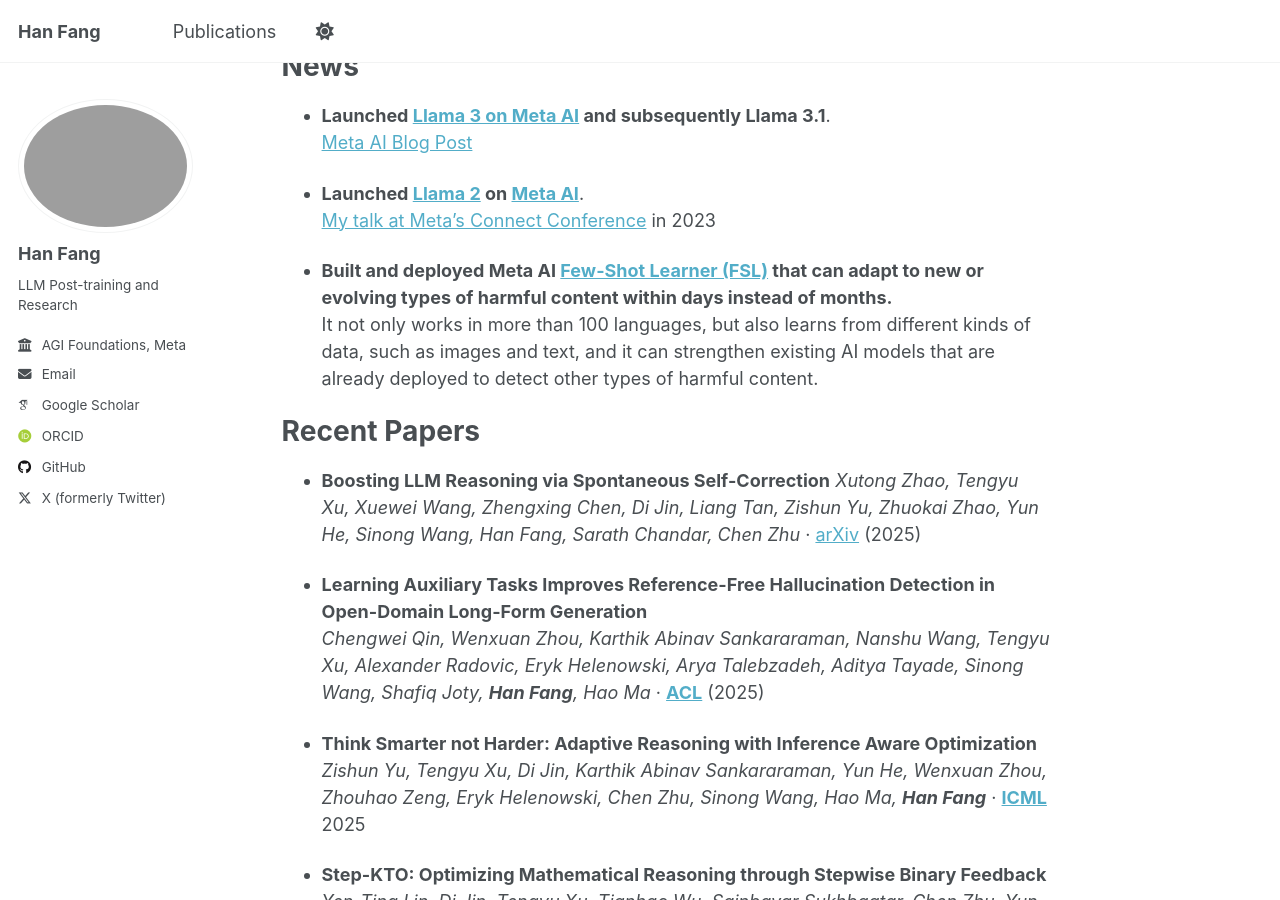
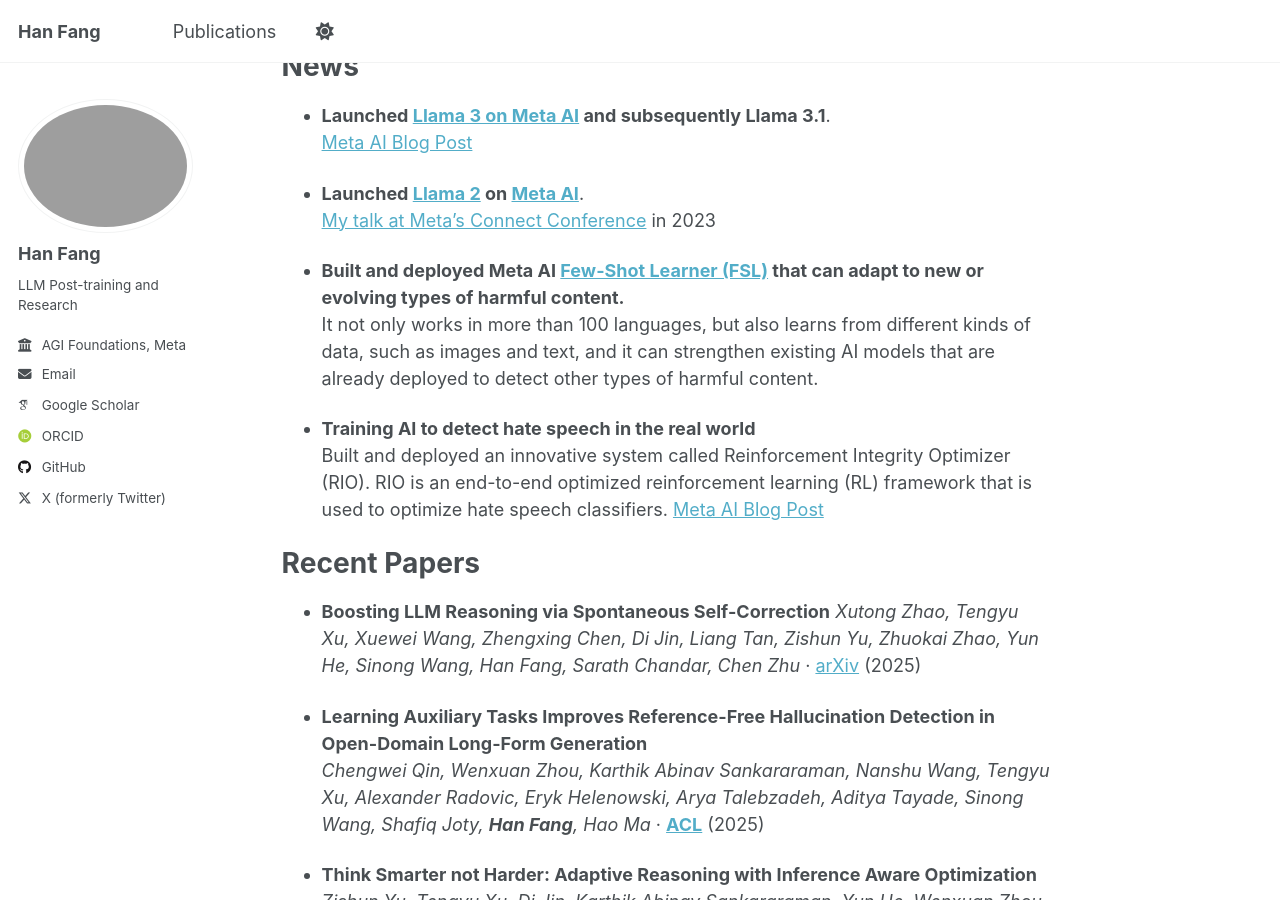
Before and after one commit to hanfang/hanfang.github.io, a Jekyll site: the page built from _pages/about.md, in a window 1280 px wide and 900 px high, scrolled down 377 px. Built offline with Jekyll 4.4.1, drawn with Linux system fonts in a browser that asks for light colours; some web fonts are replaced; a script that is not in the unit is left out.

Commit message:
Update about.md

```diff
--- a/_pages/about.md
+++ b/_pages/about.md
@@ -23,8 +23,11 @@
 * **Launched [Llama 2](https://about.fb.com/news/2023/09/introducing-ai-powered-assistants-characters-and-creative-tools/) on [Meta AI](https://www.meta.ai/)**.
   [My talk at Meta's Connect Conference](https://developers.facebook.com/videos/2023/building-metas-next-generation-ai-product-experiences-with-llama/) in 2023
 
-* **Built and deployed Meta AI [Few-Shot Learner (FSL)](https://ai.meta.com/blog/harmful-content-can-evolve-quickly-our-new-ai-system-adapts-to-tackle-it/) that can adapt to new or evolving types of harmful content within days instead of months.**
+* **Built and deployed Meta AI [Few-Shot Learner (FSL)](https://ai.meta.com/blog/harmful-content-can-evolve-quickly-our-new-ai-system-adapts-to-tackle-it/) that can adapt to new or evolving types of harmful content.**
   It not only works in more than 100 languages, but also learns from different kinds of data, such as images and text, and it can strengthen existing AI models that are already deployed to detect other types of harmful content.
+
+* **Training AI to detect hate speech in the real world**
+  Built and deployed an innovative system called Reinforcement Integrity Optimizer (RIO). RIO is an end-to-end optimized reinforcement learning (RL) framework that is used to optimize hate speech classifiers. [Meta AI Blog Post](https://ai.meta.com/blog/training-ai-to-detect-hate-speech-in-the-real-world/)
 
 Recent Papers
 ======
```
